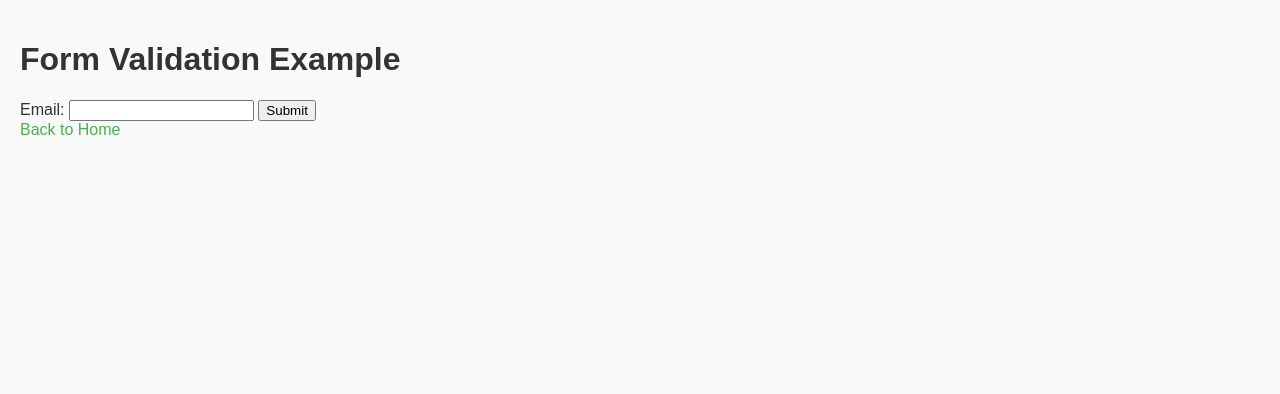
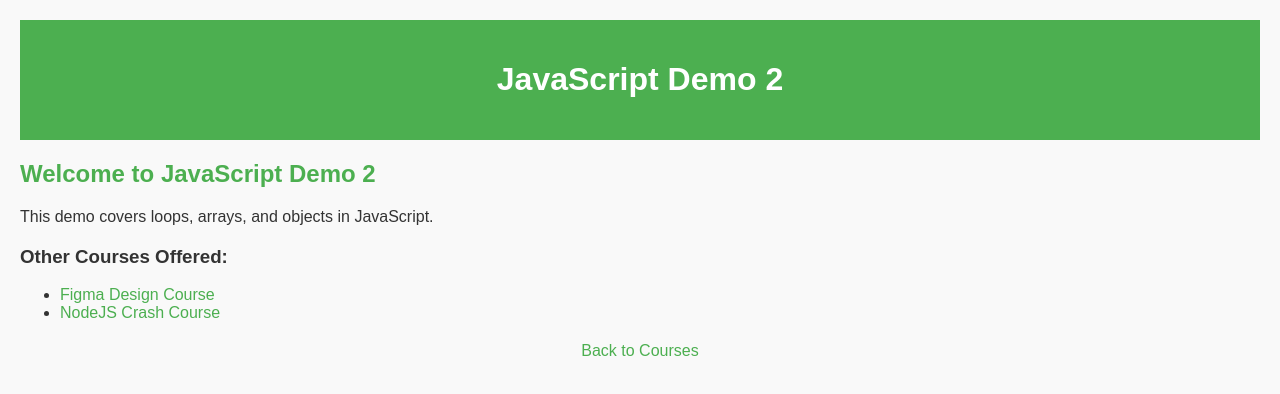
Before and after one commit to Jayvyanelfad/Personal-Development-Academy, a plain HTML site: page demo2.html in a window 1280 px wide. Drawn offline with Linux system fonts and the light colour scheme.

Commit message:
Update demo2.html

```diff
--- a/demo2.html
+++ b/demo2.html
@@ -7,24 +7,25 @@
     <link rel="stylesheet" href="styles.css">
 </head>
 <body>
-    <h1>Form Validation Example</h1>
-    <form id="demoForm">
-        <label for="email">Email:</label>
-        <input type="email" id="email" name="email" required>
-        <button type="submit">Submit</button>
-    </form>
+    <header>
+        <h1>JavaScript Demo 2</h1>
+    </header>
 
-    <script>
-        document.getElementById('demoForm').addEventListener('submit', function(event) {
-            event.preventDefault();
-            const email = document.getElementById('email').value;
-            if (!email.includes('@')) {
-                alert('Invalid email');
-            } else {
-                alert('Form submitted successfully');
-            }
-        });
-    </script>
-    <a href="index.html">Back to Home</a>
+    <section>
+        <h2>Welcome to JavaScript Demo 2</h2>
+        <p>This demo covers loops, arrays, and objects in JavaScript.</p>
+    </section>
+
+    <section>
+        <h3>Other Courses Offered:</h3>
+        <ul>
+            <li><a href="figma.html">Figma Design Course</a></li>
+            <li><a href="nodejs.html">NodeJS Crash Course</a></li>
+        </ul>
+    </section>
+
+    <footer>
+        <p><a href="courses.html">Back to Courses</a></p>
+    </footer>
 </body>
 </html>
```
